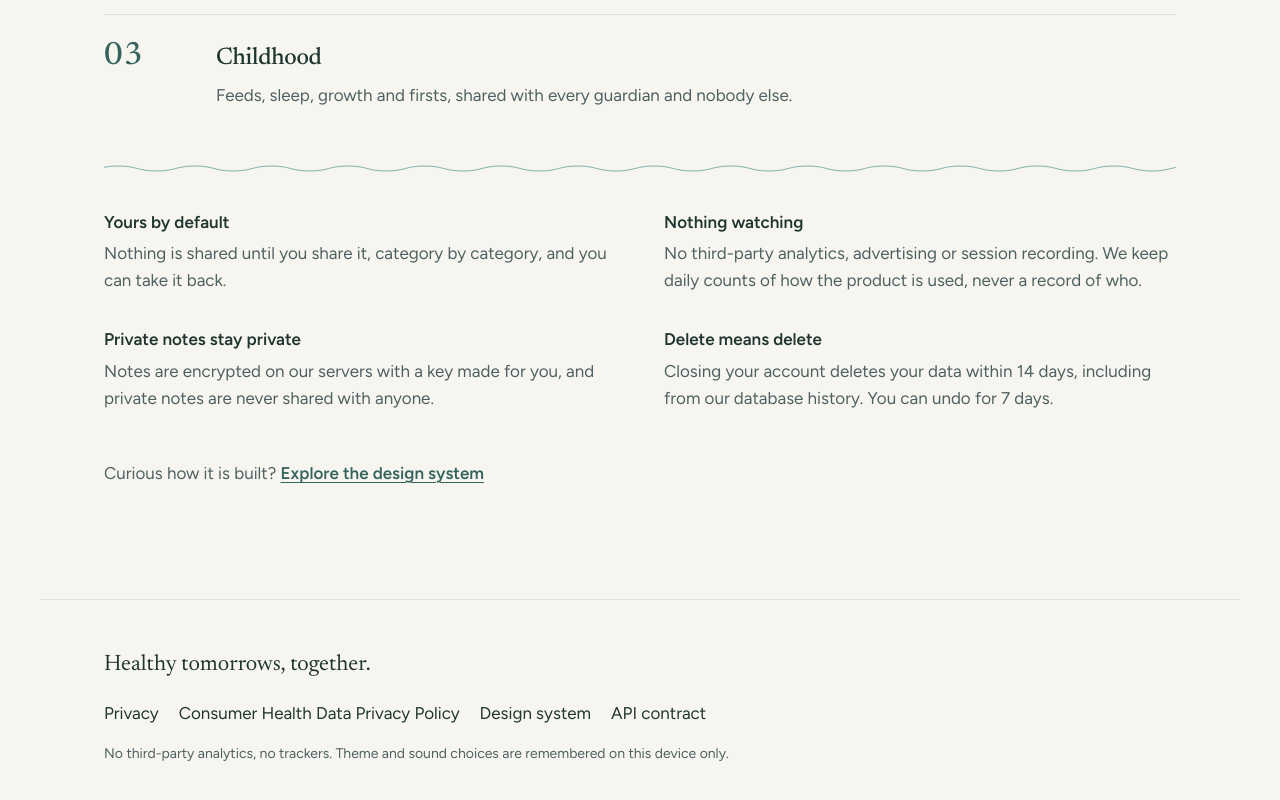
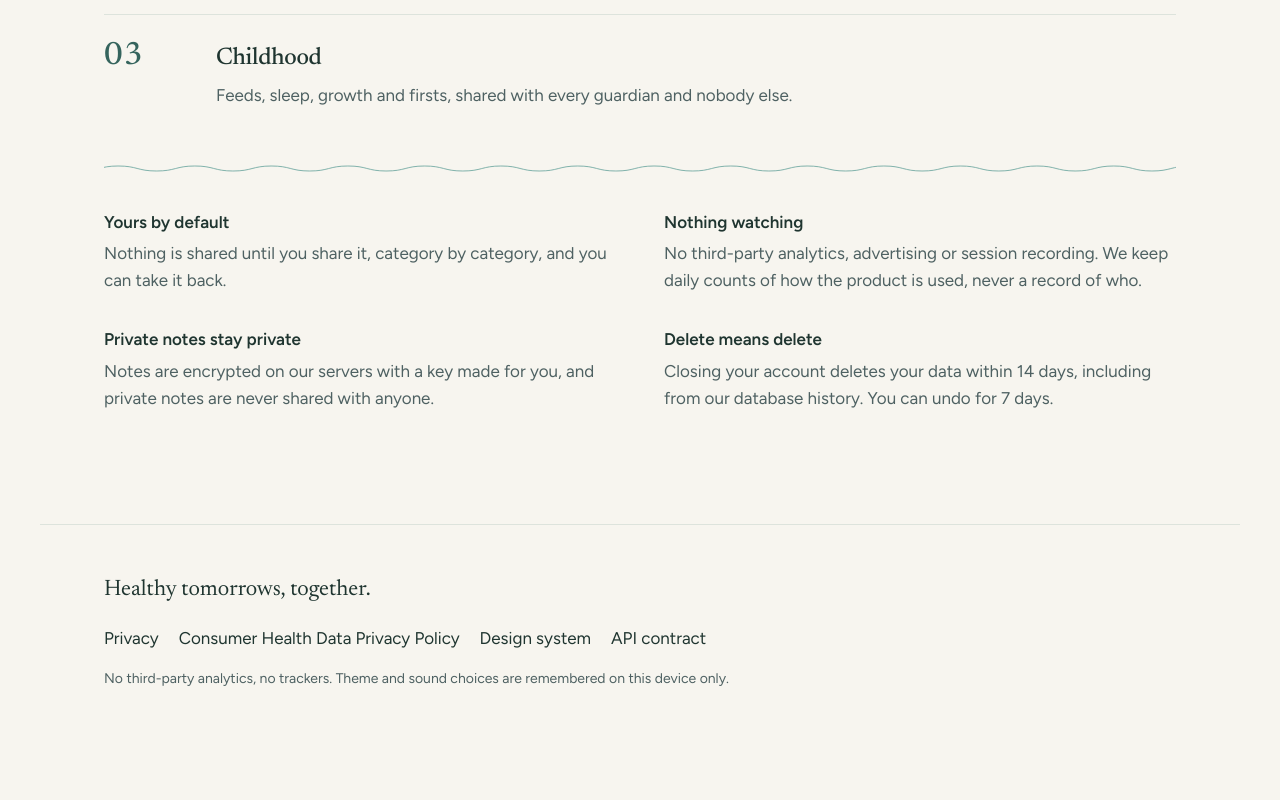
Before and after one commit to iurman/tidefern, a Next.js app in the folder apps/web/: page / in a window 1280 px wide. Shown: the part 1015-1815 px from the top of the page. After the commit the page ends 1753 px from the top, so only its background shows below. Built offline with nearby package versions, Linux system fonts and the light colour scheme; no server answers.

Commit message:
Point the home smoke test at the footer's design link and drop the home page's closing line

```diff
--- a/apps/web/src/components/public/home-copy.ts
+++ b/apps/web/src/components/public/home-copy.ts
@@ -51,7 +51,5 @@ export const homeCopy = {
         text: "Closing your account deletes your data within 14 days, including from our database history. You can undo for 7 days.",
       },
     ],
-    designLead: "Curious how it is built?",
-    designLink: "Explore the design system",
   },
 } as const;
--- a/apps/web/src/components/public/promises.module.css
+++ b/apps/web/src/components/public/promises.module.css
@@ -24,11 +24,6 @@
   max-width: 48ch;
 }
 
-.closing {
-  margin: var(--space-12) 0 0;
-  color: var(--muted);
-}
-
 @media (max-width: 600px) {
   .list {
     grid-template-columns: minmax(0, 1fr);
--- a/apps/web/src/components/public/promises.tsx
+++ b/apps/web/src/components/public/promises.tsx
@@ -1,4 +1,3 @@
-import { TextLink } from "@/components/ui/text-link";
 import { homeCopy } from "./home-copy";
 import styles from "./promises.module.css";
 
@@ -6,8 +5,8 @@ const copy = homeCopy.promises;
 
 /**
  * The four promises as a definition list in two columns (DESIGN.md 1.1).
- * Each sentence traces to a row in architecture 9 to 11; the closing line
- * points at the design reference, which is how the product shows its work.
+ * Each sentence traces to a row in architecture 9 to 11. The design
+ * reference is reached from the footer on every public page.
  */
 export function Promises() {
   return (
@@ -23,9 +22,6 @@ export function Promises() {
           </div>
         ))}
       </dl>
-      <p className={styles.closing}>
-        {copy.designLead} <TextLink href="/design">{copy.designLink}</TextLink>
-      </p>
     </section>
   );
 }
```
Also changed, not shown: 1 other file (tests, documents, lock files or other folders).
